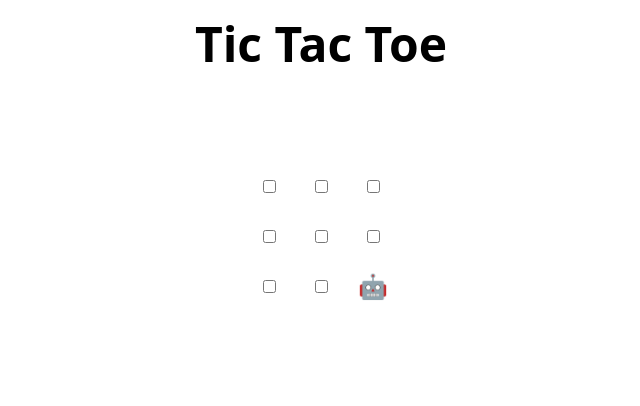
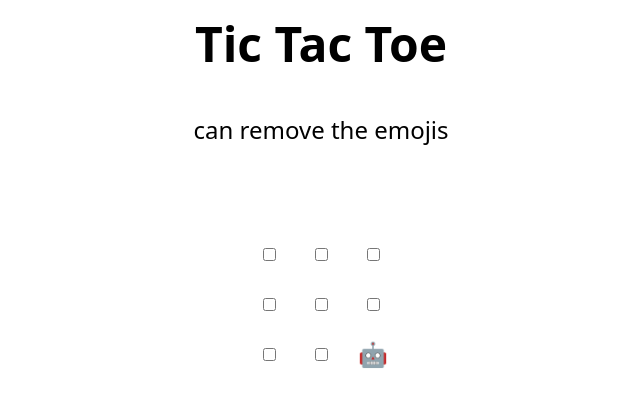
Before and after one commit to llucillee/skills-review-pull-requests, a plain HTML site: page index.html in a window 1280 px wide. Shown: the whole page, without its empty margins (319-959 px from the left). Drawn offline with Linux system fonts and the light colour scheme.

Commit message:
Update index.html

```diff
--- a/index.html
+++ b/index.html
@@ -45,6 +45,7 @@
     <td><input type="checkbox" /></td>
     <td><input type="checkbox" /></td>
   </tr>
+  can remove the emojis
 </table>
 
 <h2 hidden>Game over, refresh to play again 🧑‍💻 🤖!</h2>
```
